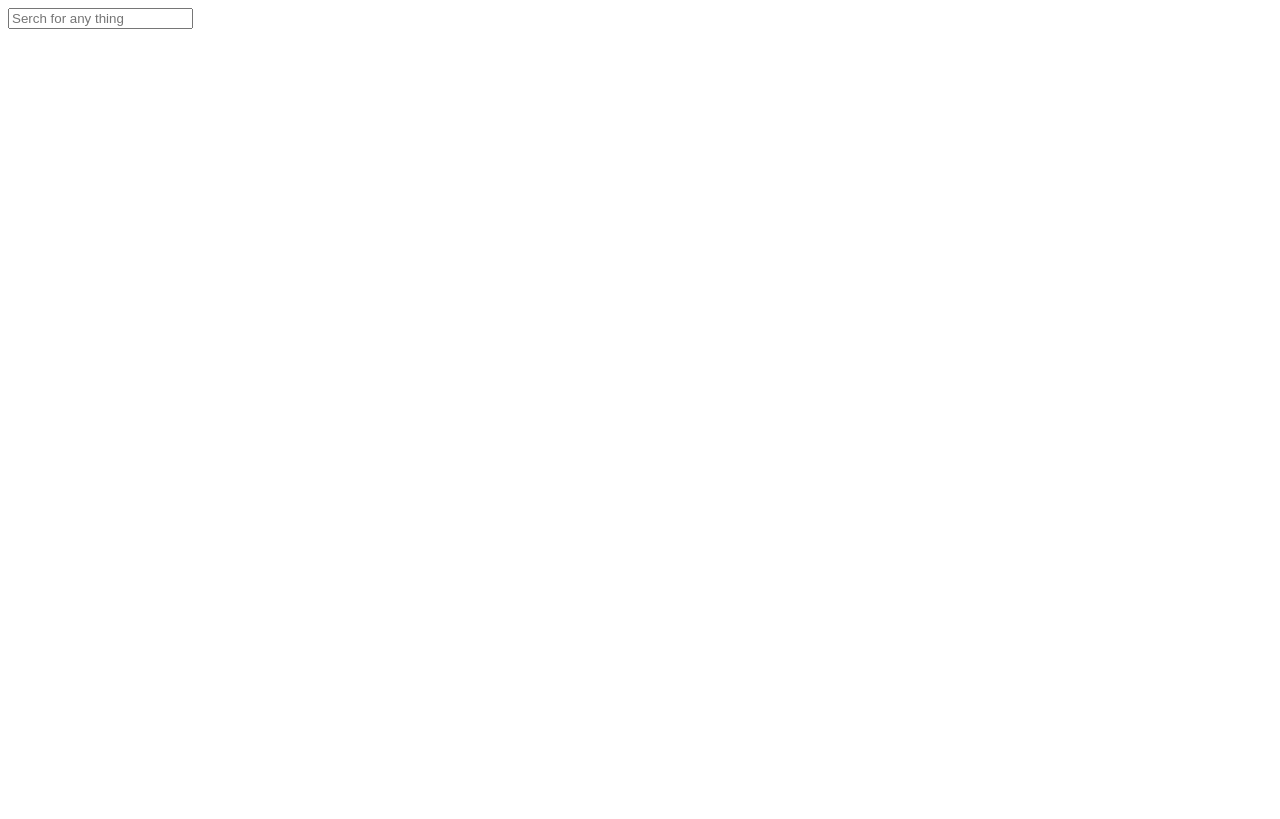
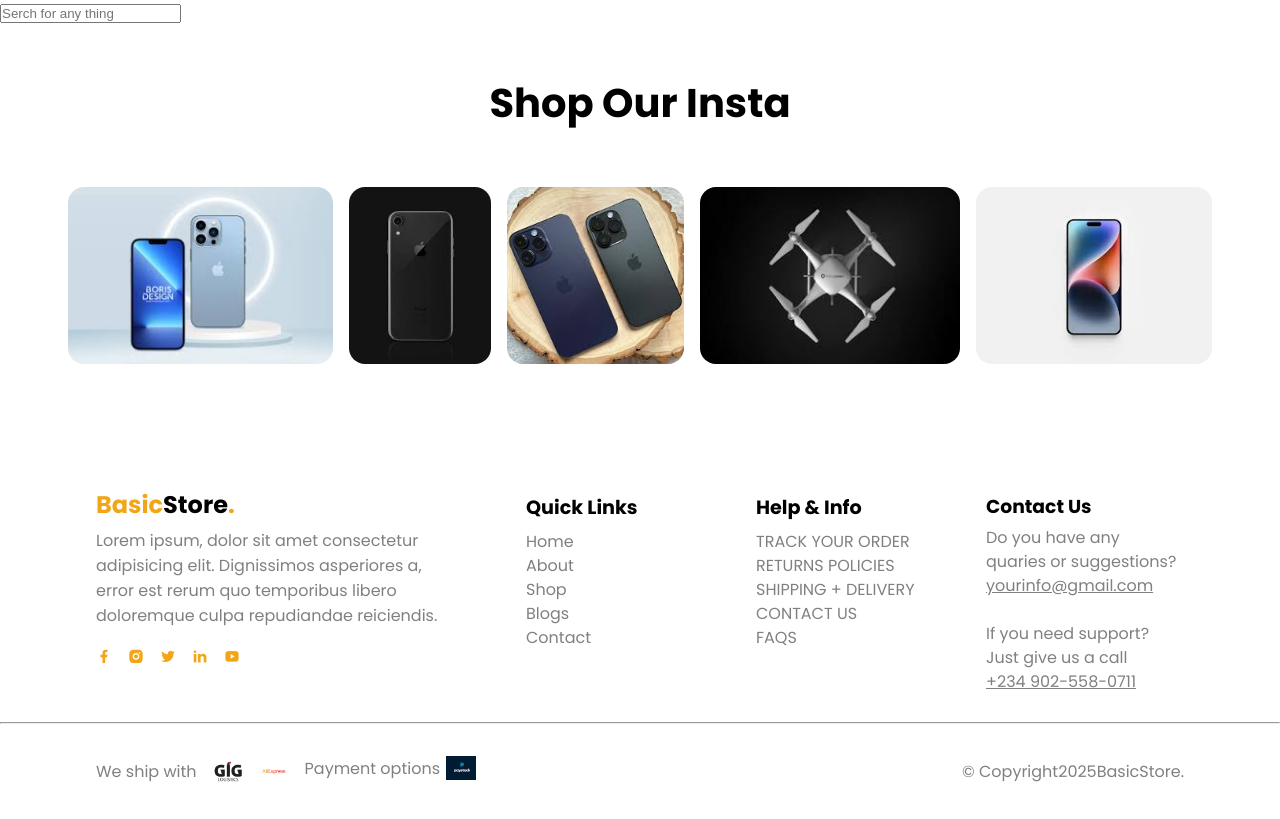
Before and after one commit to Joshua387/product-checkout-page, a plain HTML site: page index.html in a window 1280 px wide. Drawn offline with nearby package versions, Linux system fonts and the light colour scheme.

Commit message:
feature: footer updated

```diff
--- a/css/main.css
+++ b/css/main.css
@@ -0,0 +1,159 @@
+* {
+  padding: 0;
+  margin: 0;
+}
+
+.poppins-regular {
+  font-family: "Poppins", sans-serif;
+  font-weight: 400;
+  font-style: normal;
+}
+
+#contents {
+  padding: 0.4rem;
+  margin: auto 1rem;
+}
+
+#contents h1 {
+  text-align: center;
+  font-size: 2.5rem;
+}
+
+.content-img {
+  display: flex;
+  justify-content: center;
+  flex-direction: column;
+  align-items: center;
+  margin: 2rem auto;
+  gap: 2rem;
+}
+
+.content-img img {
+  object-fit: contain;
+  width: 85%;
+  height: 85%;
+  border-radius: 1rem;
+}
+
+.footer-contents {
+  display: flex;
+  flex-direction: column;
+  justify-content: space-between;
+  align-items: center;
+  padding: 4rem 6rem;
+  gap: 2rem;
+  min-height: 20vw;
+}
+
+.footer-head1 {
+  margin-top: -2rem;
+}
+
+.footer-head1 h1 {
+  text-align: center;
+}
+
+span {
+  color: #f1a517;
+}
+
+.footer-text1 p {
+  margin-top: 0.4rem;
+  width: 350px;
+  color: gray;
+  text-align: center;
+}
+
+.footer-icons {
+  display: flex;
+  justify-content: center;
+  gap: 1rem;
+}
+
+.footer-icons a {
+  margin-top: 1rem;
+  text-decoration: none;
+  color: #f1a517;
+}
+
+.footer-content {
+  display: grid;
+  grid-template-columns: repeat(1, 1fr);
+  gap: 2rem;
+  margin: auto 0;
+  text-align: center;
+}
+
+.footer-head {
+  display: flex;
+  flex-direction: column;
+  gap: 0.5rem;
+}
+
+.footer-head h3 {
+  font-size: 1.2rem;
+}
+
+.footer-head ul {
+  list-style: none;
+}
+
+.footer-head ul li a {
+  text-decoration: none;
+  color: grey;
+}
+
+.footer-text {
+  line-height: 1.5;
+}
+
+.footer-text2 {
+  margin-top: 0.3rem;
+}
+
+.footer-head2 {
+  line-height: 1.5;
+}
+
+.footer-head2 p {
+  color: grey;
+}
+
+.footer-head2 a {
+  color: grey;
+}
+
+.footer-sub {
+  margin: 1rem 2rem;
+  align-items: center;
+}
+
+.sub {
+  display: flex;
+  flex-direction: column;
+  align-items: center;
+  gap: 2rem;
+  color: grey;
+}
+
+.sub p {
+  font-size: 1rem;
+}
+
+.footer-sub1 {
+  display: flex;
+  flex-direction: column;
+  align-items: center;
+  gap: 1rem;
+}
+
+.footer-sub1 img {
+  width: 30px;
+}
+
+.payment {
+  display: flex;
+  gap: 0.4rem;
+  text-align: center;
+  flex-direction: column;
+}
--- a/css/media-query.css
+++ b/css/media-query.css
@@ -0,0 +1,72 @@
+@media screen and (min-width: 1024px) {
+  #contents {
+    padding: 3rem;
+  }
+  #contents h1 {
+    text-align: center;
+    font-size: 2.5rem;
+  }
+  .content-img {
+    height: 17rem;
+    display: flex;
+    flex-direction: row;
+    align-items: center;
+    padding: 0 6rem;
+    margin: 0.4rem auto;
+    gap: 1rem;
+  }
+  .content-img img {
+    width: 65%;
+    height: 65%;
+  }
+  .footer-contents {
+    display: flex;
+    flex-direction: row;
+    align-items: center;
+    padding: 0 6rem;
+    gap: 5rem;
+    min-height: 20vw;
+  }
+  .footer-content {
+    display: grid;
+    grid-template-columns: repeat(3, 1fr);
+    margin: auto 0;
+    text-align: left;
+  }
+  .footer-head1 h1 {
+    text-align: left;
+  }
+  .footer-icons {
+    display: flex;
+    justify-content: flex-start;
+    gap: 1rem;
+  }
+  .footer-text1 p {
+    text-align: left;
+  }
+  .footer-sub {
+    margin: 1rem 6rem;
+    align-items: center;
+  }
+  .sub {
+    display: flex;
+    flex-direction: row;
+    justify-content: space-between;
+    align-items: center;
+    gap: 3rem;
+    color: grey;
+  }
+  .footer-sub1 {
+    display: flex;
+    flex-direction: row;
+    align-items: center;
+    padding: 1rem 0;
+    gap: 1rem;
+  }
+  .payment {
+    display: flex;
+    gap: 0.4rem;
+    text-align: center;
+    flex-direction: row;
+  }
+}
--- a/index.html
+++ b/index.html
@@ -1,22 +1,140 @@
 <!DOCTYPE html>
 <html lang="en">
-<head>
-    <meta charset="UTF-8">
-    <meta name="viewport" content="width=device-width, initial-scale=1.0">
+  <head>
+    <meta charset="UTF-8" />
+    <meta name="viewport" content="width=device-width, initial-scale=1.0" />
     <title>Document</title>
-</head>
-<body>
+    <link rel="stylesheet" type="text/css" href="./css/main.css" />
+    <link rel="stylesheet" type="text/css" href="./css/media-query.css" />
 
+    <link
+      href="https://cdn.jsdelivr.net/npm/remixicon@4.5.0/fonts/remixicon.css"
+      rel="stylesheet"
+    />
+
+    <link rel="preconnect" href="https://fonts.googleapis.com" />
+    <link rel="preconnect" href="https://fonts.gstatic.com" crossorigin />
+    <link
+      href="https://fonts.googleapis.com/css2?family=DM+Serif+Display:ital@0;1&family=Karla:ital,wght@0,200..800;1,200..800&family=Poppins:ital,wght@0,100;0,200;0,300;0,400;0,500;0,600;0,700;0,800;0,900;1,100;1,200;1,300;1,400;1,500;1,600;1,700;1,800;1,900&display=swap"
+      rel="stylesheet"
+    />
+  </head>
+
+  <body class="poppins-regular">
     <div class="header">
-        <div class="logo"></div>
+      <div class="logo"></div>
 
-            <form action="" class="form-input" >
-                <input class="input-container" type="text" placeholder="Serch for any thing">
-
-
-            </form>
-
+      <form action="" class="form-input">
+        <input
+          class="input-container"
+          type="text"
+          placeholder="Serch for any thing"
+        />
+      </form>
     </div>
 
-</body>
+    <section id="contents">
+      <h1>Shop Our Insta</h1>
+      <div class="content-img">
+        <img src="./img/images-iphone1.jpg" alt="iphone" />
+        <img src="./img/Images-iphone2.jpg" alt="iphone" />
+        <img src="./img/images-iphone3.jpg" alt="iphone" />
+        <img src="./img/images-drone.jpg" alt="drone" />
+        <img src="./img/images-iphone4.jpg" alt="iphone" />
+      </div>
+    </section>
+
+    <footer>
+      <section class="footer-contents">
+        <div class="footer-head1">
+          <h1><span>Basic</span>Store<span>.</span></h1>
+
+          <div class="footer-text1">
+            <p>
+              Lorem ipsum, dolor sit amet consectetur adipisicing elit.
+              Dignissimos asperiores a, error est rerum quo temporibus libero
+              doloremque culpa repudiandae reiciendis.
+            </p>
+
+            <div class="footer-icons">
+              <a href="#"><i class="ri-facebook-fill"></i></a>
+              <a href="#"><i class="ri-instagram-fill"></i></a>
+              <a href="#"><i class="ri-twitter-fill"></i></a>
+              <a href="#"><i class="ri-linkedin-fill"></i></a>
+              <a href="#"><i class="ri-youtube-fill"></i></a>
+            </div>
+          </div>
+        </div>
+
+        <div class="footer-content">
+          <div class="footer-head">
+            <h3>Quick Links</h3>
+
+            <div class="footer-text">
+              <ul>
+                <li><a href="#">Home</a></li>
+                <li><a href="#">About</a></li>
+                <li><a href="#">Shop</a></li>
+                <li><a href="#">Blogs</a></li>
+                <li><a href="#">Contact</a></li>
+              </ul>
+            </div>
+          </div>
+
+          <div class="footer-head">
+            <h3>Help & Info</h3>
+
+            <div class="footer-text">
+              <ul>
+                <li><a href="#">TRACK YOUR ORDER</a></li>
+                <li><a href="#">RETURNS POLICIES</a></li>
+                <li><a href="#">SHIPPING + DELIVERY</a></li>
+                <li><a href="#">CONTACT US</a></li>
+                <li><a href="#">FAQS</a></li>
+              </ul>
+            </div>
+          </div>
+
+          <div class="footer-head2">
+            <h3>Contact Us</h3>
+
+            <div class="footer-text2">
+              <p>
+                Do you have any quaries or suggestions?
+                <a href="#">yourinfo@gmail.com</a><br /><br />
+              </p>
+
+              <p>
+                If you need support? Just give us a call<br />
+                <a href="#">+234 902-558-0711</a>
+              </p>
+            </div>
+          </div>
+        </div>
+      </section>
+
+      <hr />
+
+      <section class="footer-sub">
+        <div class="sub">
+          <div class="footer-sub1">
+            <p>We ship with</p>
+            <img src="./img/gig logo..png" alt="gig logo" />
+            <img src="./img/Ali express logo.png" alt="Ali express logo" />
+
+            <div class="payment">
+              <p>Payment options</p>
+              <a href="#">
+                <img src="./img/paystack.png" alt="paystack image"
+              /></a>
+            </div>
+          </div>
+
+          <div class="footer-sub2">
+            <p>&copy; Copyright2025BasicStore.</p>
+          </div>
+        </div>
+      </section>
+    </footer>
+  </body>
 </html>
```
Also changed, not shown: img/Ali express logo.png (added), img/Images-iphone2.jpg (added), img/Iphone 1.jpg (added), img/Iphone 1.webp (added), img/download.png (added), img/gig logo..png (added), img/images-drone.jpg (added), img/images-iphone1.jpg (added), img/images-iphone3.jpg (added), img/images-iphone4.jpg (added), img/paystack.png (added).
